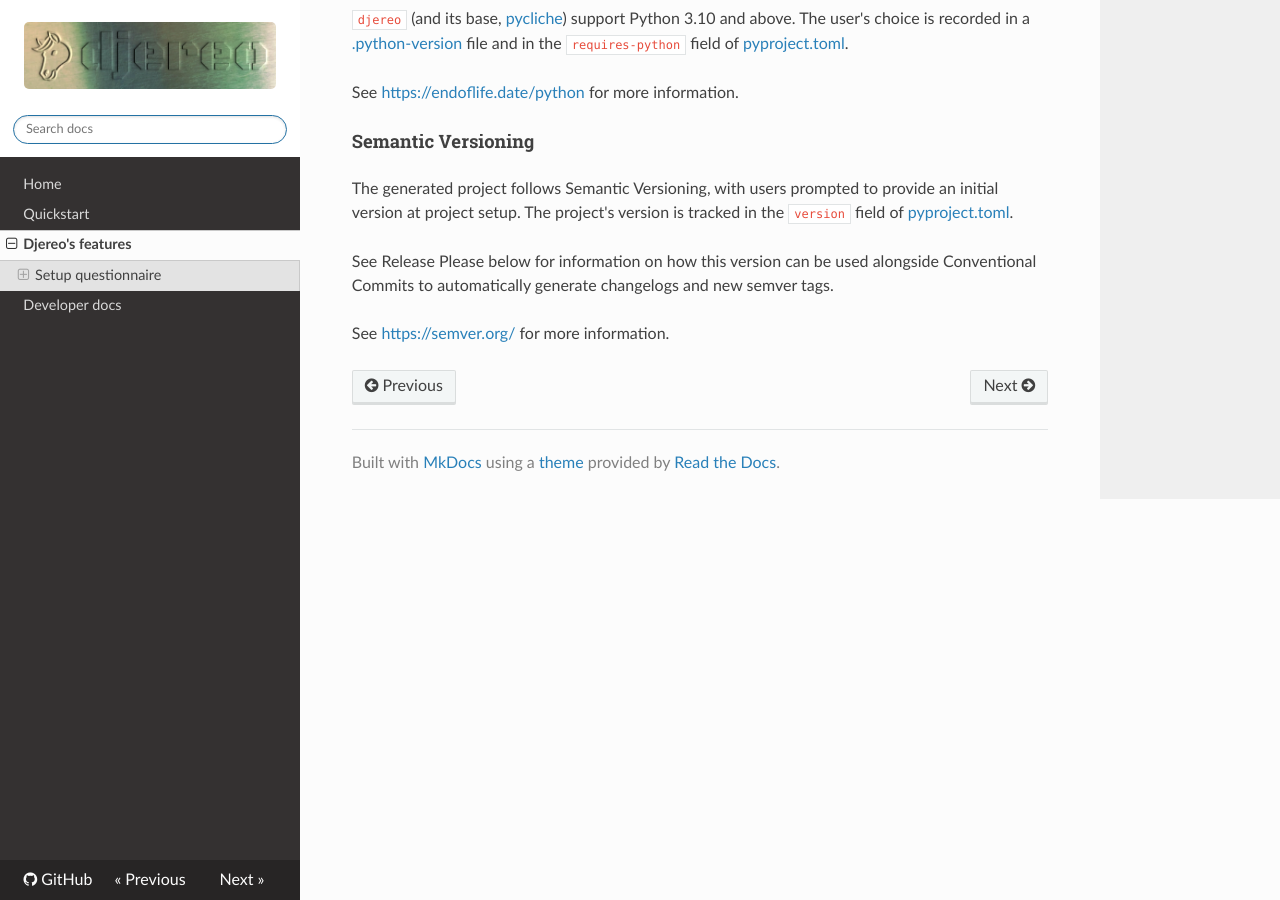
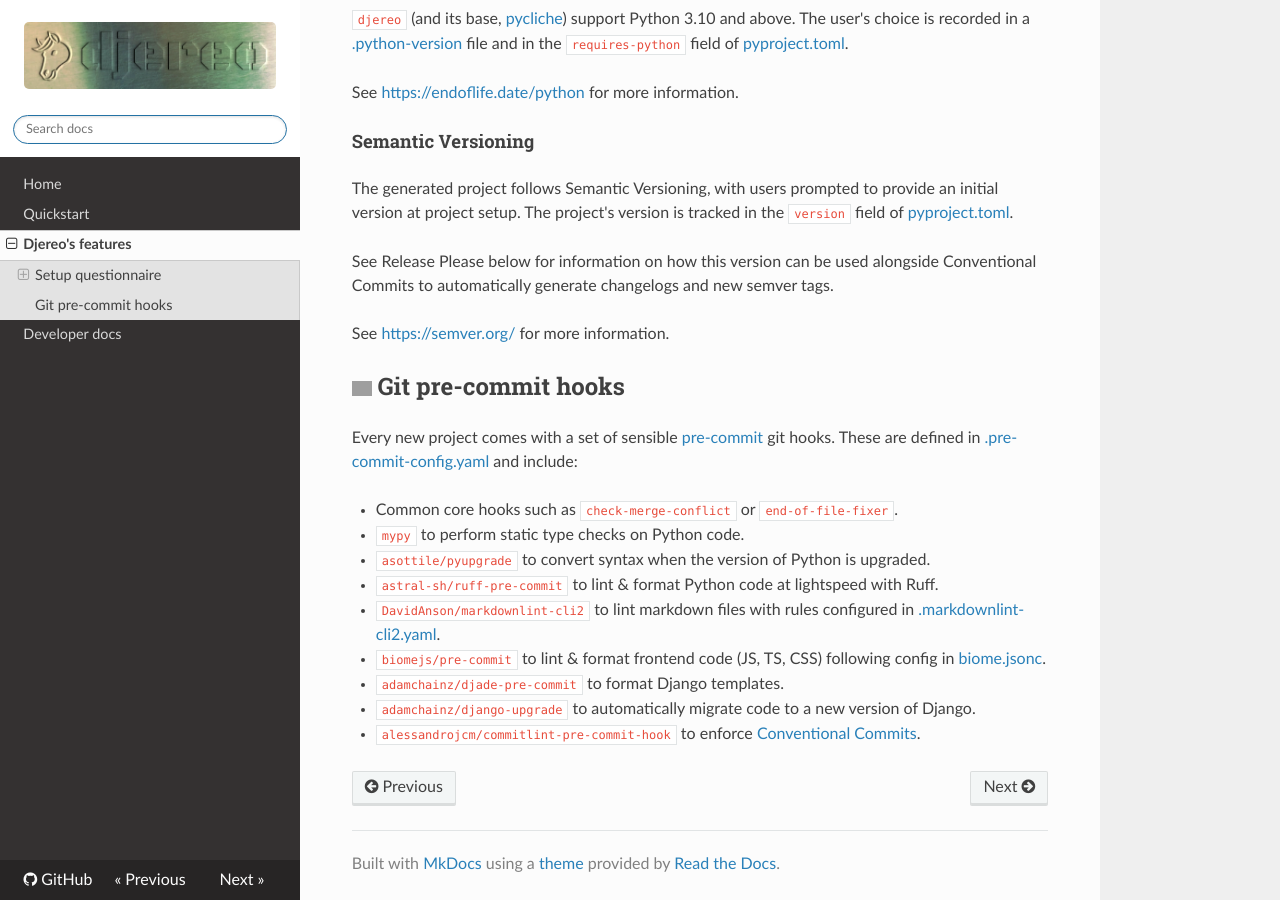
Before and after one commit to albertomh/djereo, an MkDocs documentation site: the page built from docs/src/featurelist.md, in a window 1280 px wide and 900 px high, scrolled down 887 px. Built offline with MkDocs 1.6.1, drawn with Linux system fonts in a browser that asks for light colours; nearby versions of some CDN libraries; grey boxes are pictures that could not be loaded.

Commit message:
docs: pre-commit git hooks in mkdocs (#55)

```diff
--- a/docs/src/featurelist.md
+++ b/docs/src/featurelist.md
@@ -51,3 +51,21 @@ See Release Please below for information on how this version can be used alongsi
 Conventional Commits to automatically generate changelogs and new semver tags.
 
 See [https://semver.org/](https://semver.org/){target=\"_blank"} for more information.
+
+<!-- markdownlint-disable MD013 line-length -->
+## <img src="https://simpleicons.org/icons/precommit.svg" width="20" alt="pre-commit logo"> Git pre-commit hooks
+<!-- markdownlint-enable MD013 line-length -->
+
+Every new project comes with a set of sensible [pre-commit](https://pre-commit.com/){target=\"_blank"}
+git hooks. These are defined in [.pre-commit-config.yaml](https://github.com/albertomh/djereo/blob/main/template/.pre-commit-config.yaml.jinja){target=\"_blank"}
+and include:
+
+- Common core hooks such as `check-merge-conflict` or `end-of-file-fixer`.
+- `mypy` to perform static type checks on Python code.
+- `asottile/pyupgrade` to convert syntax when the version of Python is upgraded.
+- `astral-sh/ruff-pre-commit` to lint & format Python code at lightspeed with Ruff.
+- `DavidAnson/markdownlint-cli2` to lint markdown files with rules configured in [.markdownlint-cli2.yaml](https://github.com/albertomh/djereo/blob/main/template/.markdownlint-cli2.yaml){target=\"_blank"}.
+- `biomejs/pre-commit` to lint & format frontend code (JS, TS, CSS) following config in [biome.jsonc](https://github.com/albertomh/djereo/blob/main/template/biome.jsonc){target=\"_blank"}.
+- `adamchainz/djade-pre-commit` to format Django templates.
+- `adamchainz/django-upgrade` to automatically migrate code to a new version of Django.
+- `alessandrojcm/commitlint-pre-commit-hook` to enforce [Conventional Commits](https://www.conventionalcommits.org/en/v1.0.0/){target=\"_blank"}.
```
